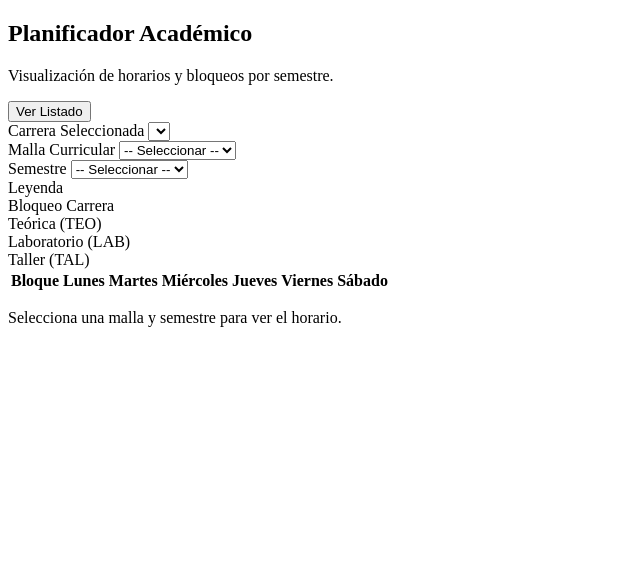
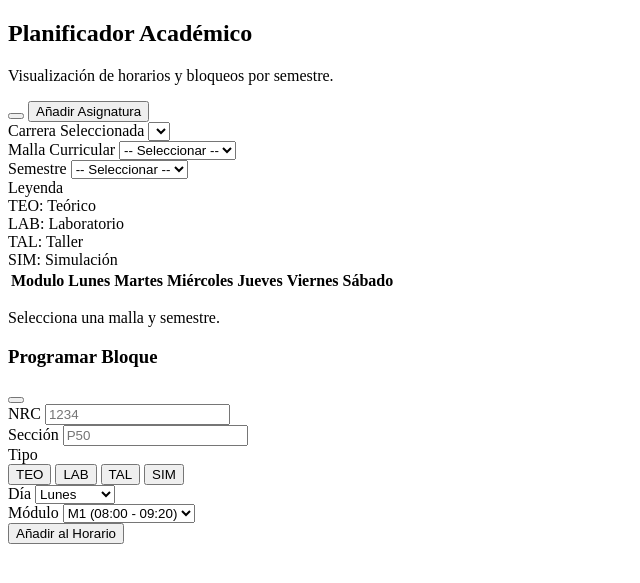
Before and after one commit to LBrownI/YonApp, a Flask app: template templates/components/views/career_schedule.html in a window 1280 px wide. Shown: the top 583 px of the page, without its empty margins (0-640 px from the left). Run offline with Flask 3, Linux system fonts and the light colour scheme; the template is opened without the code that fills it, so the values that code supplies are empty.

Commit message:
feat: Enhance career management with block scheduling functionality and UI improvements

```diff
--- a/templates/components/views/career_schedule.html
+++ b/templates/components/views/career_schedule.html
@@ -6,42 +6,38 @@
             <p class="text-sm text-slate-500">Visualización de horarios y bloqueos por semestre.</p>
         </div>
 
-        <button onclick="switchTab('career-list')" class="text-slate-500 hover:text-purple-600 transition flex items-center gap-2 text-sm font-medium border border-slate-200 px-3 py-2 rounded-lg hover:bg-purple-50">
-            <i data-lucide="list"></i> Ver Listado
-        </button>
+        <div class="flex gap-2">
+            <button onclick="switchTab('career-list')" class="text-slate-400 hover:text-slate-600 p-2 rounded-lg transition" title="Volver al listado">
+                <i data-lucide="list" class="w-5 h-5"></i>
+            </button>
+
+            <button onclick="openAddBlockModal()" class="bg-purple-600 hover:bg-purple-700 text-white px-4 py-2 rounded-lg text-sm font-medium transition shadow-sm flex items-center gap-2">
+                <i data-lucide="plus-square" class="w-4 h-4"></i> Añadir Asignatura
+            </button>
+        </div>
     </div>
 
     <div class="flex gap-6 flex-1 overflow-hidden">
-
         <div class="w-64 bg-white p-4 rounded-xl shadow-sm border border-slate-100 flex flex-col gap-4 overflow-y-auto">
-
             <div>
                 <label class="block text-xs font-bold text-slate-400 uppercase mb-1">Carrera Seleccionada</label>
-                <select id="schedule-career-selector" onchange="updateScheduleFilters()" class="w-full p-2 border border-slate-200 rounded-lg text-sm font-bold text-purple-700 outline-none bg-purple-50 border-purple-200">
-                    </select>
+                <select id="schedule-career-selector" onchange="updateScheduleFilters()" class="w-full p-2 border border-slate-200 rounded-lg text-sm font-bold text-purple-700 outline-none bg-purple-50 border-purple-200"></select>
             </div>
-
             <div>
                 <label class="block text-xs font-bold text-slate-400 uppercase mb-1">Malla Curricular</label>
-                <select id="schedule-malla-selector" onchange="renderCareerGrid()" class="w-full p-2 border border-slate-200 rounded-lg text-sm outline-none focus:border-purple-500 bg-slate-50">
-                    <option value="">-- Seleccionar --</option>
-                </select>
+                <select id="schedule-malla-selector" onchange="renderCareerGrid()" class="w-full p-2 border border-slate-200 rounded-lg text-sm outline-none focus:border-purple-500 bg-slate-50"><option value="">-- Seleccionar --</option></select>
             </div>
-
             <div>
                 <label class="block text-xs font-bold text-slate-400 uppercase mb-1">Semestre</label>
-                <select id="schedule-sem-selector" onchange="renderCareerGrid()" class="w-full p-2 border border-slate-200 rounded-lg text-sm outline-none focus:border-purple-500 bg-slate-50">
-                    <option value="">-- Seleccionar --</option>
-                </select>
+                <select id="schedule-sem-selector" onchange="renderCareerGrid()" class="w-full p-2 border border-slate-200 rounded-lg text-sm outline-none focus:border-purple-500 bg-slate-50"><option value="">-- Seleccionar --</option></select>
             </div>
-
             <div class="mt-auto pt-4 border-t border-slate-100">
                 <div class="text-xs text-slate-400 uppercase font-bold mb-2">Leyenda</div>
                 <div class="space-y-2 text-xs text-slate-600">
-                    <div class="flex items-center gap-2"><div class="w-3 h-3 bg-gray-200 rounded"></div> Bloqueo Carrera</div>
-                    <div class="flex items-center gap-2"><div class="w-3 h-3 bg-blue-100 border border-blue-300 rounded"></div> Teórica (TEO)</div>
-                    <div class="flex items-center gap-2"><div class="w-3 h-3 bg-orange-100 border border-orange-300 rounded"></div> Laboratorio (LAB)</div>
-                    <div class="flex items-center gap-2"><div class="w-3 h-3 bg-green-100 border border-green-300 rounded"></div> Taller (TAL)</div>
+                    <div class="flex items-center gap-2"><div class="w-3 h-3 bg-blue-100 border border-blue-300 rounded"></div> TEO: Teórico </div>
+                    <div class="flex items-center gap-2"><div class="w-3 h-3 bg-orange-100 border border-orange-300 rounded"></div> LAB: Laboratorio </div>
+                    <div class="flex items-center gap-2"><div class="w-3 h-3 bg-green-100 border border-green-300 rounded"></div> TAL: Taller </div>
+                    <div class="flex items-center gap-2"><div class="w-3 h-3 bg-purple-100 border border-purple-300 rounded"></div> SIM: Simulación </div>
                 </div>
             </div>
         </div>
@@ -50,7 +46,7 @@
             <table class="w-full text-sm border-collapse min-w-[800px]">
                 <thead class="bg-slate-50 text-slate-600 sticky top-0 z-10 shadow-sm">
                     <tr>
-                        <th class="p-3 border-b border-slate-200 w-24 text-center font-semibold">Bloque</th>
+                        <th class="p-3 border-b border-slate-200 w-24 text-center font-semibold">Modulo</th>
                         <th class="p-3 border-b border-slate-200 w-1/6 text-left font-semibold">Lunes</th>
                         <th class="p-3 border-b border-slate-200 w-1/6 text-left font-semibold">Martes</th>
                         <th class="p-3 border-b border-slate-200 w-1/6 text-left font-semibold">Miércoles</th>
@@ -62,12 +58,77 @@
                 <tbody id="schedule-grid-body">
                     </tbody>
             </table>
+            <div id="schedule-empty-state" class="absolute inset-0 flex flex-col items-center justify-center bg-white z-0">
+                <div class="bg-slate-50 p-6 rounded-full mb-4"><i data-lucide="calendar-clock" class="w-12 h-12 text-slate-300"></i></div>
+                <p class="text-slate-400">Selecciona una malla y semestre.</p>
+            </div>
+        </div>
+    </div>
 
-            <div id="schedule-empty-state" class="absolute inset-0 flex flex-col items-center justify-center bg-white z-0">
-                <div class="bg-slate-50 p-6 rounded-full mb-4">
-                    <i data-lucide="calendar-clock" class="w-12 h-12 text-slate-300"></i>
+    <div id="modal-add-block" class="hidden fixed inset-0 z-50 flex items-center justify-center bg-black/50 backdrop-blur-sm">
+        <div class="bg-white rounded-xl shadow-2xl w-[450px] p-6 animate-in fade-in zoom-in duration-200">
+            <div class="flex justify-between items-center mb-6 border-b border-slate-100 pb-4">
+                <h3 class="font-bold text-lg text-slate-800">Programar Bloque</h3>
+                <button onclick="document.getElementById('modal-add-block').classList.add('hidden')" class="text-slate-400 hover:text-slate-600">
+                    <i data-lucide="x" class="w-5 h-5"></i>
+                </button>
+            </div>
+
+            <div class="space-y-5">
+
+                <div class="grid grid-cols-2 gap-4">
+                    <div>
+                        <label class="block text-xs font-bold text-slate-500 mb-1 uppercase">NRC</label>
+                        <input type="text" id="block-nrc" placeholder="1234" class="w-full border border-slate-300 rounded-lg p-2 text-sm outline-none focus:ring-2 focus:ring-purple-500 font-mono">
+                    </div>
+                    <div>
+                        <label class="block text-xs font-bold text-slate-500 mb-1 uppercase">Sección</label>
+                        <input type="text" id="block-sec" placeholder="P50" class="w-full border border-slate-300 rounded-lg p-2 text-sm outline-none focus:ring-2 focus:ring-purple-500 font-mono">
+                    </div>
                 </div>
-                <p class="text-slate-400">Selecciona una malla y semestre para ver el horario.</p>
+
+                <div>
+                    <label class="block text-xs font-bold text-slate-500 mb-2 uppercase">Tipo</label>
+                    <div class="grid grid-cols-4 gap-2" id="type-selector-container">
+                        <input type="hidden" id="block-type" value="TEO">
+
+                        <button onclick="selectBlockType('TEO', this)" class="type-btn active border-2 border-blue-500 bg-blue-50 text-blue-700 font-bold py-2 rounded text-xs transition">TEO</button>
+                        <button onclick="selectBlockType('LAB', this)" class="type-btn border border-slate-200 text-slate-500 hover:bg-slate-50 py-2 rounded text-xs transition">LAB</button>
+                        <button onclick="selectBlockType('TAL', this)" class="type-btn border border-slate-200 text-slate-500 hover:bg-slate-50 py-2 rounded text-xs transition">TAL</button>
+                        <button onclick="selectBlockType('SIM', this)" class="type-btn border border-slate-200 text-slate-500 hover:bg-slate-50 py-2 rounded text-xs transition">SIM</button>
+                    </div>
+                </div>
+
+                <div class="grid grid-cols-2 gap-4">
+                    <div>
+                        <label class="block text-xs font-bold text-slate-500 mb-1 uppercase">Día</label>
+                        <select id="block-day" class="w-full border border-slate-300 rounded-lg p-2 text-sm outline-none focus:ring-2 focus:ring-purple-500 bg-white">
+                            <option value="lunes">Lunes</option>
+                            <option value="martes">Martes</option>
+                            <option value="miercoles">Miércoles</option>
+                            <option value="jueves">Jueves</option>
+                            <option value="viernes">Viernes</option>
+                            <option value="sabado">Sábado</option>
+                        </select>
+                    </div>
+                    <div>
+                        <label class="block text-xs font-bold text-slate-500 mb-1 uppercase">Módulo</label>
+                        <select id="block-mod" class="w-full border border-slate-300 rounded-lg p-2 text-sm outline-none focus:ring-2 focus:ring-purple-500 bg-white">
+                            <option value="1">M1 (08:00 - 09:20)</option>
+                            <option value="2">M2 (09:30 - 10:50)</option>
+                            <option value="3">M3 (11:00 - 12:20)</option>
+                            <option value="4">M4 (12:30 - 13:50)</option>
+                            <option value="5">M5 (14:00 - 15:20)</option>
+                            <option value="6">M6 (15:30 - 16:50)</option>
+                            <option value="7">M7 (17:00 - 18:20)</option>
+                            <option value="8">M8 (18:30 - 19:50)</option>
+                        </select>
+                    </div>
+                </div>
+
+                <button onclick="submitNewBlock()" class="w-full bg-purple-600 hover:bg-purple-700 text-white font-bold py-2.5 rounded-lg transition shadow-md mt-4">
+                    Añadir al Horario
+                </button>
             </div>
         </div>
     </div>
--- a/templates/components/views/finder.html
+++ b/templates/components/views/finder.html
@@ -17,7 +17,7 @@
             </div>
 
             <div>
-                <label class="block text-xs font-medium text-slate-500 mb-1 uppercase">Bloque / Módulo</label>
+                <label class="block text-xs font-medium text-slate-500 mb-1 uppercase">Módulo</label>
                 <select id="find-mod" class="w-full px-3 py-2 border border-slate-300 rounded-lg text-sm outline-none focus:ring-2 focus:ring-blue-500">
                     <option value="1">Módulo 1 (08:00 - 09:20)</option>
                     <option value="2">Módulo 2 (09:30 - 10:50)</option>
```
Also changed, not shown: blueprints/careers.py (+44 -14 lines), static/js/careers.js (+139 -96 lines).
